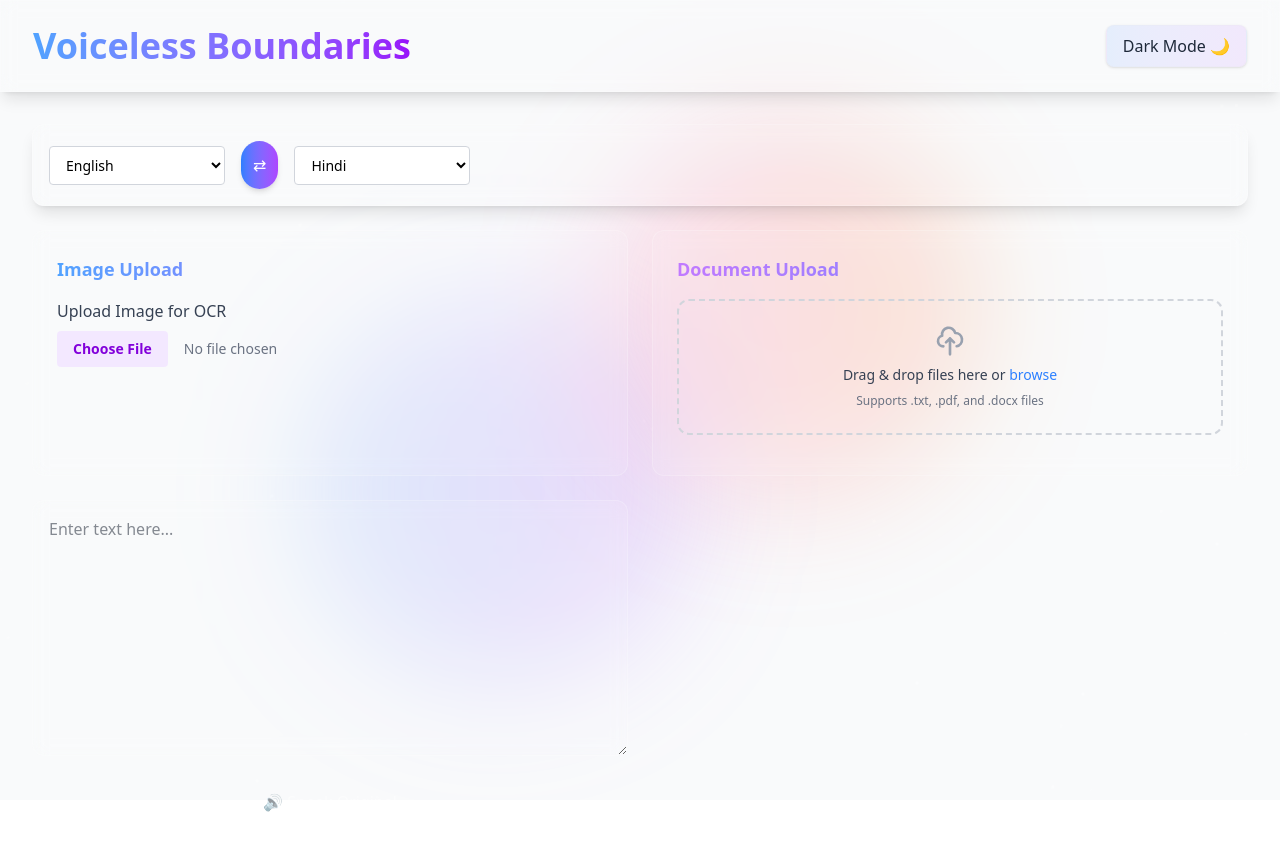
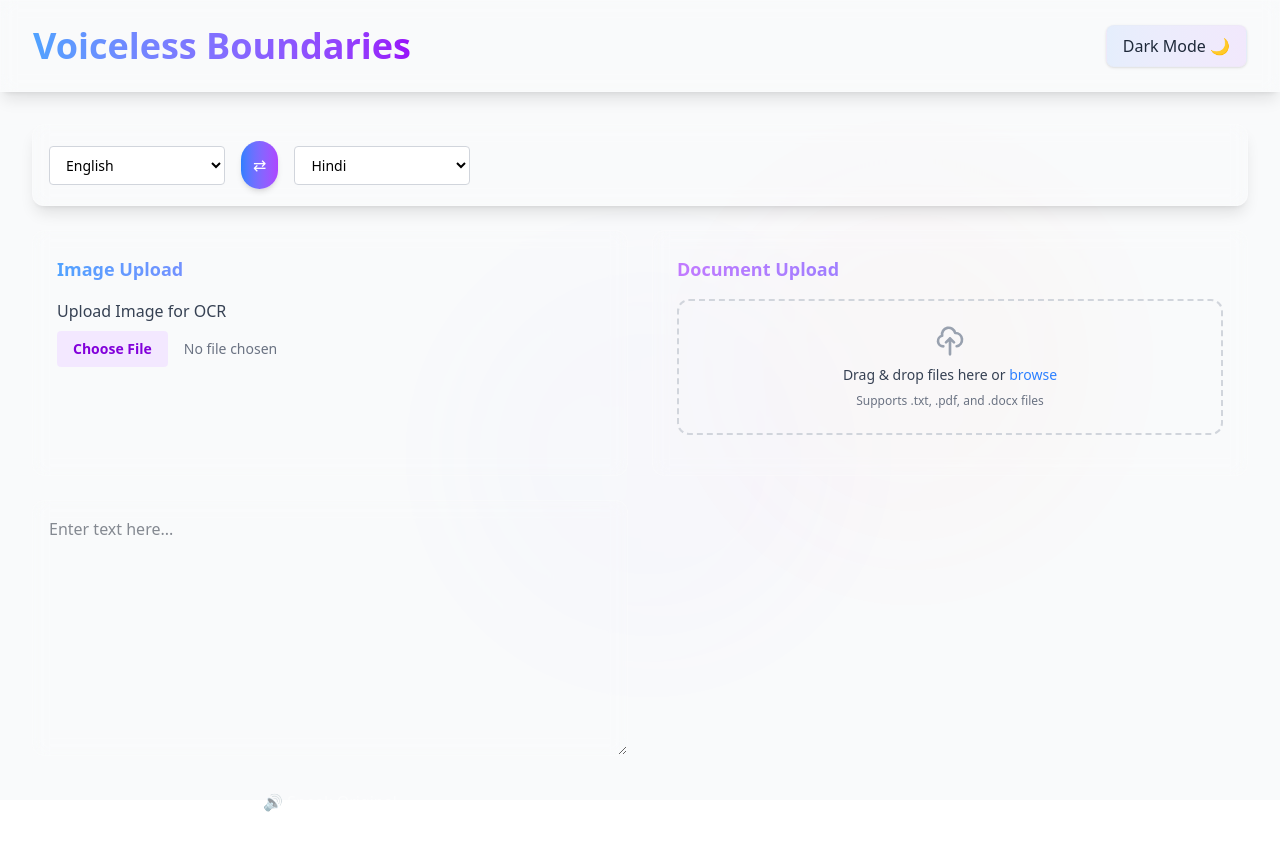
Before and after one commit to Arjun140205/Voiceless-Boundaries, a Next.js app: page / in a window 1280 px wide. Shown: the top 850 px of the page. Built offline with nearby package versions, Linux system fonts and the light colour scheme.

Commit message:
Refined global styles for better spacing and layout consistency

```diff
--- a/src/app/globals.css
+++ b/src/app/globals.css
@@ -3,56 +3,51 @@
 @tailwind components;
 @tailwind utilities;
 
-/* Star animation */
-.star {
-  position: absolute;
-  width: 2px;
-  height: 2px;
-  background-color: rgba(255, 255, 255, 0.5);
-  border-radius: 50%;
-  animation: twinkle 5s infinite;
+:root {
+  --raspberry-rose: #B76E79;
+  --soft-burgundy: #9E4244;
+  --pastel-pink: #E8B4BC;
+  --dusty-rose: #C4939E;
+  --muted-mauve: #D8A7B1;
 }
 
-@keyframes twinkle {
-  0% {
-    opacity: 0;
-    transform: scale(1);
-  }
-  50% {
-    opacity: 1;
-    transform: scale(1.5);
-  }
-  100% {
-    opacity: 0;
-    transform: scale(1);
-  }
-}
+/* Background animations */
 
 /* Orbit animations */
 @keyframes orbit {
-  from {
-    transform: rotate(0deg) translateX(100px) rotate(0deg);
+  0% {
+    transform: rotate(0deg) translateX(150px) rotate(0deg);
+    opacity: 0.1;
   }
-  to {
-    transform: rotate(360deg) translateX(100px) rotate(-360deg);
+  50% {
+    opacity: 0.15;
+  }
+  100% {
+    transform: rotate(360deg) translateX(150px) rotate(-360deg);
+    opacity: 0.1;
   }
 }
 
 @keyframes orbitReverse {
-  from {
-    transform: rotate(360deg) translateX(100px) rotate(-360deg);
+  0% {
+    transform: rotate(360deg) translateX(150px) rotate(-360deg);
+    opacity: 0.1;
   }
-  to {
-    transform: rotate(0deg) translateX(100px) rotate(0deg);
+  50% {
+    opacity: 0.15;
+  }
+  100% {
+    transform: rotate(0deg) translateX(150px) rotate(0deg);
+    opacity: 0.1;
   }
 }
 
 .animate-orbit {
-  animation: orbit 20s linear infinite;
+  animation: orbit 30s ease-in-out infinite;
 }
 
 .animate-orbit-reverse {
-  animation: orbitReverse 25s linear infinite;
+  animation: orbitReverse 35s ease-in-out infinite;
 }
 
 /* Glass effect */
@@ -68,6 +63,54 @@
   border: 1px solid rgba(255, 255, 255, 0.1);
 }
 
+.glass-morphism {
+  backdrop-filter: blur(12px);
+  border: 1px solid rgba(255, 255, 255, 0.2);
+  box-shadow: 0 4px 6px -1px rgba(0, 0, 0, 0.1);
+  background: linear-gradient(
+    135deg,
+    rgba(255, 255, 255, 0.1),
+    rgba(255, 255, 255, 0.05)
+  );
+}
+
+.glass-morphism-dark {
+  backdrop-filter: blur(12px);
+  border: 1px solid rgba(255, 255, 255, 0.1);
+  box-shadow: 0 4px 6px -1px rgba(0, 0, 0, 0.1);
+  background: linear-gradient(
+    135deg,
+    rgba(0, 0, 0, 0.1),
+    rgba(0, 0, 0, 0.05)
+  );
+}
+
+.glass-button {
+  transition: all 0.3s ease-in-out;
+  background: linear-gradient(
+    135deg,
+    rgba(255, 255, 255, 0.2),
+    rgba(255, 255, 255, 0.1)
+  );
+}
+
+.glass-button:hover {
+  box-shadow: 0 20px 25px -5px rgba(0, 0, 0, 0.1);
+  transform: translateY(-1px);
+}
+
+.glass-button:active {
+  transform: scale(0.95);
+}
+
+.glass-button-dark {
+  background: linear-gradient(
+    135deg,
+    rgba(183, 110, 121, 0.2),
+    rgba(158, 66, 68, 0.1)
+  );
+}
+
 /* Input and button enhancements */
 .enhanced-input {
   @apply transition-all duration-300 ease-in-out;
```
